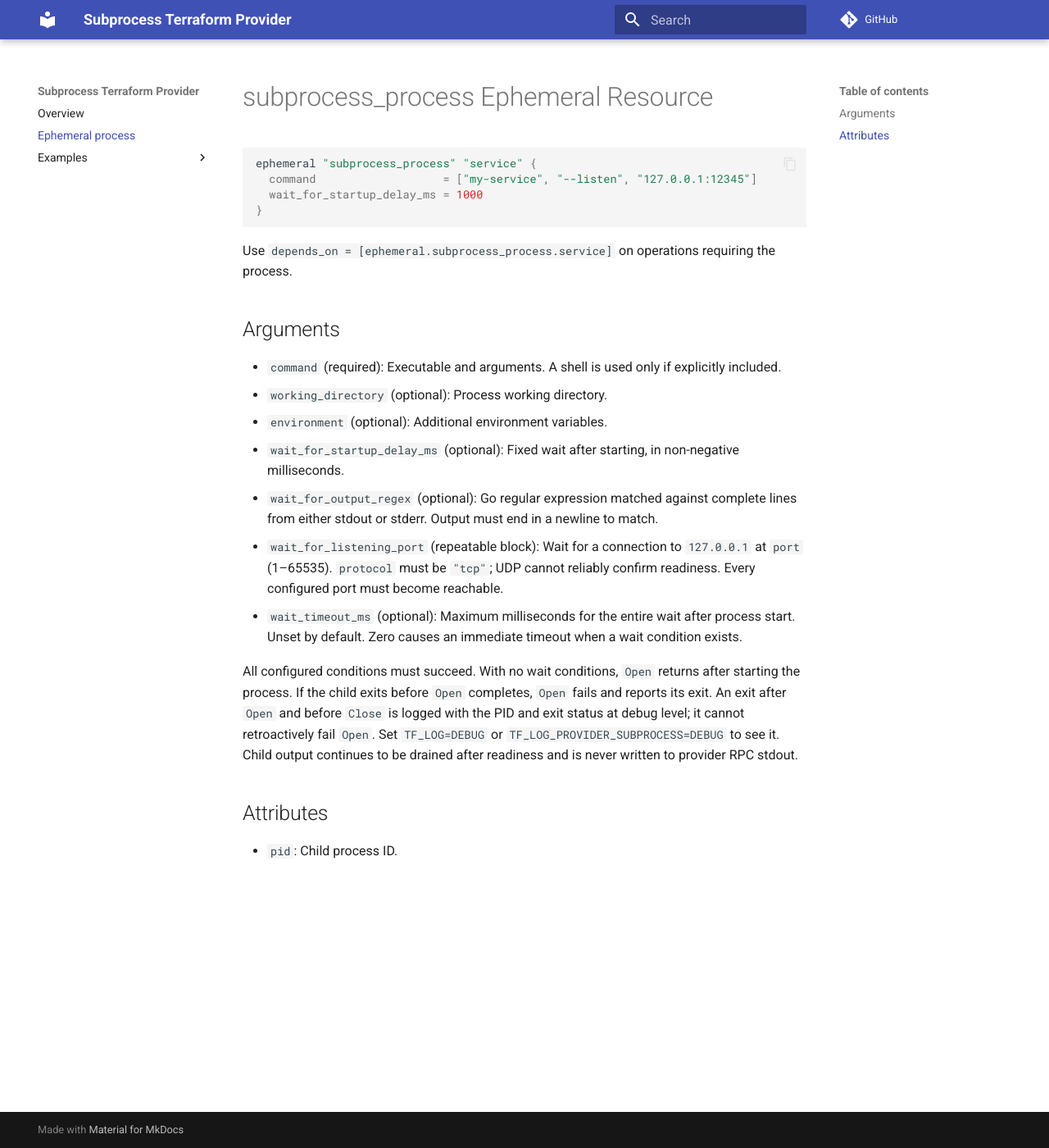
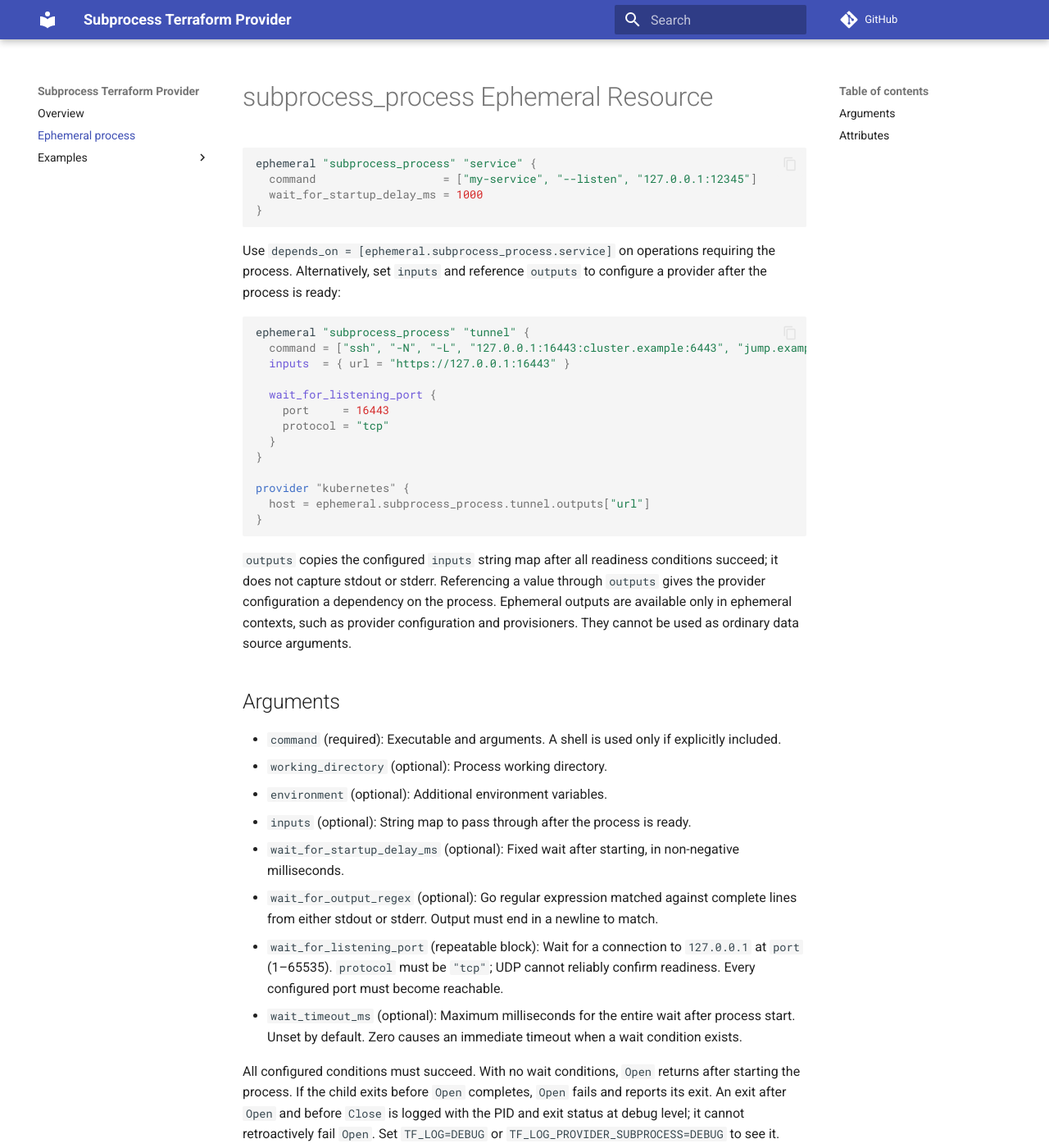
Before and after one commit to alexanderankin/terraform-provider-subprocess, an MkDocs documentation site: the page built from docs/ephemeral-resources/process.md, in a window 1280 px wide and 1400 px high. Shown: the whole window at 82% size. Built offline with MkDocs 1.6.1 and Material for MkDocs 9.7.7, drawn with Linux system fonts in a browser that asks for light colours; comment, search, counter and statistics services are not loaded; some of the changed text lies outside the part shown.

Commit message:
feat: computed outputs for waiting on inputs (#4)
* feat: provide an inputs value as a computed outputs for better diff/drifting

* doc: update all docs to reflect this

````diff
--- a/docs/ephemeral-resources/process.md
+++ b/docs/ephemeral-resources/process.md
@@ -15,12 +15,32 @@ ephemeral "subprocess_process" "service" {
 ```
 
 Use `depends_on = [ephemeral.subprocess_process.service]` on operations requiring the process.
+Alternatively, set `inputs` and reference `outputs` to configure a provider after the process is ready:
+
+```hcl
+ephemeral "subprocess_process" "tunnel" {
+  command = ["ssh", "-N", "-L", "127.0.0.1:16443:cluster.example:6443", "jump.example"]
+  inputs  = { url = "https://127.0.0.1:16443" }
+
+  wait_for_listening_port {
+    port     = 16443
+    protocol = "tcp"
+  }
+}
+
+provider "kubernetes" {
+  host = ephemeral.subprocess_process.tunnel.outputs["url"]
+}
+```
+
+`outputs` copies the configured `inputs` string map after all readiness conditions succeed; it does not capture stdout or stderr. Referencing a value through `outputs` gives the provider configuration a dependency on the process. Ephemeral outputs are available only in ephemeral contexts, such as provider configuration and provisioners. They cannot be used as ordinary data source arguments.
 
 ## Arguments
 
 - `command` (required): Executable and arguments. A shell is used only if explicitly included.
 - `working_directory` (optional): Process working directory.
 - `environment` (optional): Additional environment variables.
+- `inputs` (optional): String map to pass through after the process is ready.
 - `wait_for_startup_delay_ms` (optional): Fixed wait after starting, in non-negative milliseconds.
 - `wait_for_output_regex` (optional): Go regular expression matched against complete lines from either stdout or stderr. Output must end in a newline to match.
 - `wait_for_listening_port` (repeatable block): Wait for a connection to `127.0.0.1` at `port` (1–65535). `protocol` must be `"tcp"`; UDP cannot reliably confirm readiness. Every configured port must become reachable.
@@ -31,3 +51,4 @@ All configured conditions must succeed. With no wait conditions, `Open` returns
 ## Attributes
 
 - `pid`: Child process ID.
+- `outputs`: Copy of `inputs`, returned after the process is ready.
````
Also changed, not shown: README.md (+13 -4 lines), docs/examples/mysql-port-forward.md (+1 -1 lines), docs/examples/restapi-bridge.md (+2 -2 lines), docs/index.md (+1 -1 lines), 3 other files.
